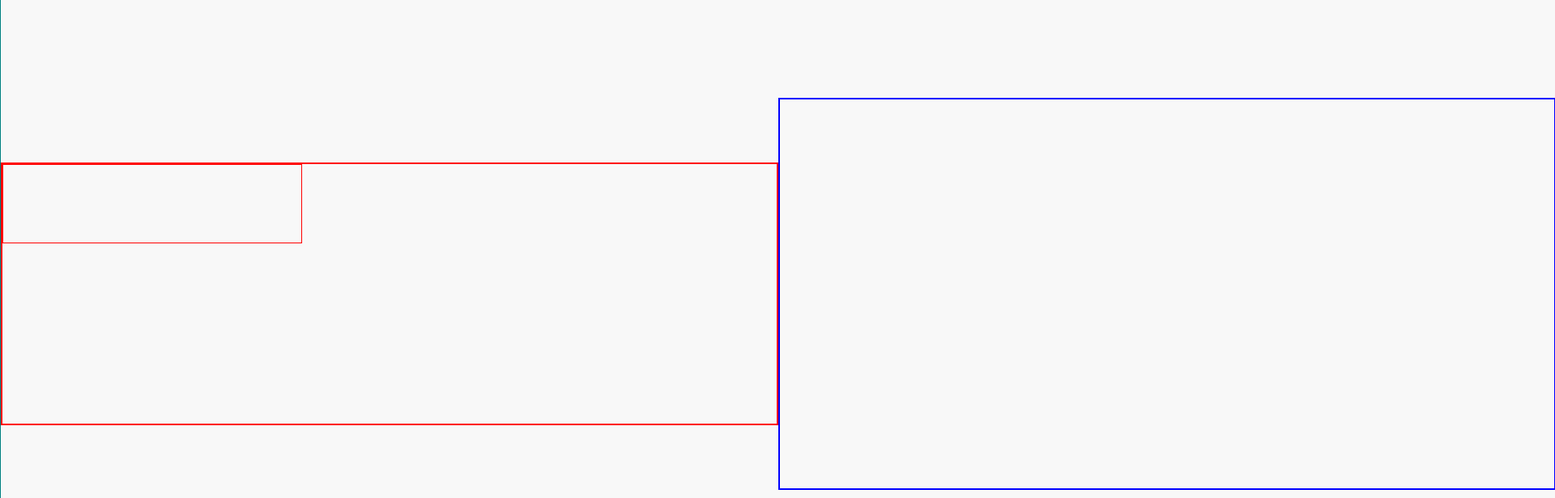
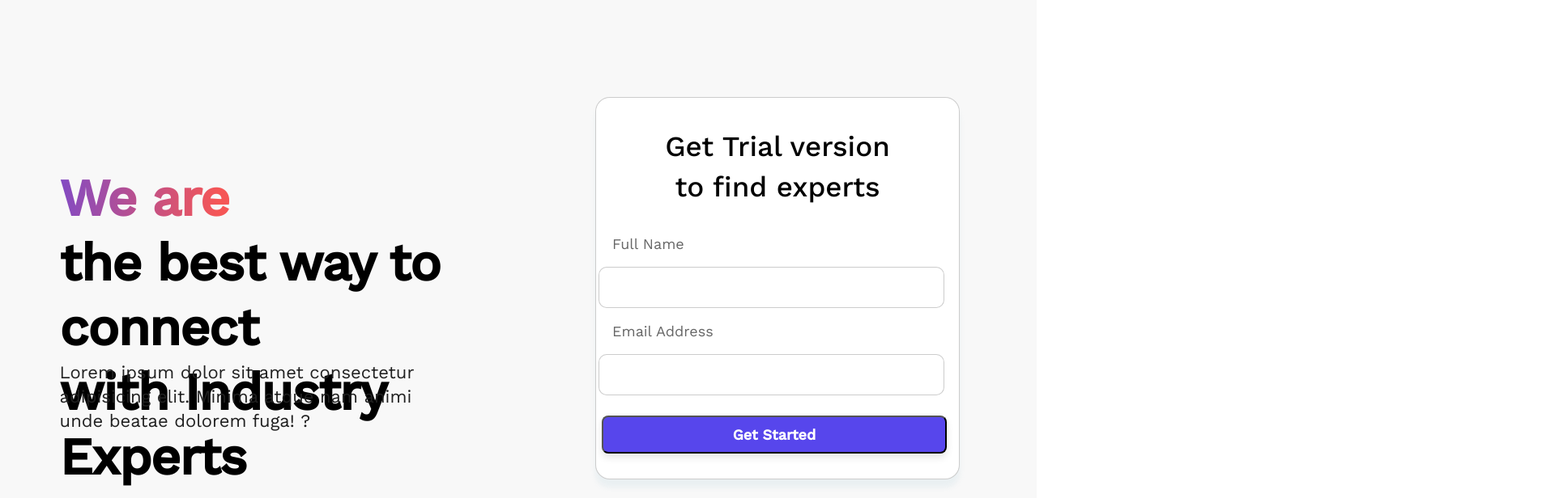
Before and after one commit to Naveen-Peddabuddi/GravityLoft, a React (Create React App) app in the folder gravityloft/: page / in a window 1280 px wide. Shown: the part 140-756 px from the top of the page at 81% size, 1920 px wide, since content can reach past the window. Built offline with nearby package versions, Linux system fonts and the light colour scheme.

Commit message:
Completed Form

```diff
--- a/gravityloft/src/Components/Form.jsx
+++ b/gravityloft/src/Components/Form.jsx
@@ -2,9 +2,9 @@ import React from 'react'
 import styled from 'styled-components'
 
 const Container = styled.div`
-    width: 1920px;
+    width: 100%;
     height: 801px;
-    border: 1px solid teal;
+    /* border: 1px solid teal; */
     background-color: rgba(248, 248, 248, 1);
     display: flex;
 
@@ -12,28 +12,148 @@ const Container = styled.div`
 const Leftdiv = styled.div`
   width: 50%;
   height: 40%;
-  border: 2px solid red;
+  /* border: 2px solid red; */
   margin: auto;
+
 `
 const Rightdiv = styled.div`
   width: 50%;
   height: 60%;
-  border: 2px solid blue;
+  /* border: 2px solid blue; */
   margin: auto;
+
 `
 const LeftTop = styled.div`
-  width: 38.5%;
-  height: 30%;
-  border: 1px solid red;
+  width: 85%;
+  height: 75%;
+  /* border: 1px solid red; */
+  margin-left: 11.5%;
+`
+const LeftBottom = styled.div`
+  width: 74%;
+  height: 19%;
+  /* border: 1px solid black; */
+  margin-left: 11.5%;
+`
+const LeftTopText = styled.p`
+  font-family: 'Work Sans';
+  font-weight: 600;
+  font-style: normal;
+  font-size: 64px;
+  line-height: 80px;
+  letter-spacing: -0.02em;
+  color: black;
+  text-align: left;
+  margin-top: 5px;
+`
+const Weare = styled.span`
+  background: linear-gradient(92.84deg, #5746EC -34.59%, #F55656 93.19%);
+-webkit-background-clip: text;
+-webkit-text-fill-color: transparent;
+background-clip: text;
+`
+const LeftbottomText = styled.p`
+  font-family: 'Work Sans';
+  color: rgba(32, 32, 32, 1);
+  font-style: normal;
+  font-weight: 400;
+  line-height: 30px;
+  font-size: 22px;
+  text-align: left;
+  margin-top: 0px;
+`
+const Formbox = styled.div`
+    width: 70%;
+    height: 98%;
+    border: 1px solid rgba(0, 0, 0, 0.2);
+    margin: auto;
+    background: rgba(255, 255, 255, 1);
+    box-shadow: 0px 10px 6px rgba(180, 212, 221, 0.2);
+    border-radius: 18px;
+
+`
+const Heading = styled.p`
+  font-family: 'Work Sans';
+  font-size: 35px;
+  font-style: normal;
+  font-weight: 500;
+  line-height: 50px;
+  text-align: center;
+  color: #000000;
+`
+const InputHeading = styled.p`
+  font-family: 'Work Sans';
+  font-size: 18px;
+  font-style: normal;
+  font-weight: 400;
+  line-height: 21px;
+  color : #666666;
+  text-align: left;
+  margin-left: 20px;
+`
+const Input = styled.input`
+  width: 90%;
+  height: 10%;
+  margin-right: 15px;
+  color: black;
+  font-size: 18px;
+  font-family: 'Work Sans';
+  font-weight: 500;
+  padding-left: 20px;
+  border: 1px solid rgba(0, 0, 0, 0.2);
+  border-radius: 10px;
+`
+const Getstarted = styled.button`
+  width: 95%;
+  height: 10%;
+  background: rgba(87, 70, 236, 1);
+  box-shadow: 0px 5px 10px rgba(0, 0, 0, 0.1);
+  border-radius: 8px;
+  margin-right: 8px;
+  font-family: 'Work Sans';
+  font-style: normal;
+  font-weight: 600;
+  font-size: 18px;
+  line-height: 21px;
+  color: #FFFFFF;
+  margin-top: 25px;
 `
 const Form = () => {
   return (
     <Container>
         <Leftdiv>
-            <LeftTop></LeftTop>
+            <LeftTop>
+              <LeftTopText>
+               <Weare>We are </Weare><br />
+                the best way to connect <br />
+                with Industry Experts
+              </LeftTopText>
+            </LeftTop>
+            <LeftBottom>
+              <LeftbottomText>
+              Lorem ipsum dolor sit amet consectetur adipisicing elit. Minima atque nam animi unde beatae dolorem fuga! ?
+              </LeftbottomText>
+            </LeftBottom>
         </Leftdiv>
         <Rightdiv>
+          <Formbox>
+            <Heading>
+              Get Trial version <br/>
+              to find experts
+            </Heading>
 
+            <InputHeading>
+            Full Name
+            </InputHeading>
+           <Input />
+            <InputHeading>
+            Email Address
+            </InputHeading>
+            <Input />
+            <Getstarted>
+              Get Started
+            </Getstarted>
+          </Formbox>
         </Rightdiv>
     </Container>
   )
--- a/gravityloft/src/Components/Navbar.jsx
+++ b/gravityloft/src/Components/Navbar.jsx
@@ -2,9 +2,9 @@ import React from 'react'
 import styled from 'styled-components'
 import logo from '../Assets/Images/logo.png'
 const Container = styled.div`
-    width: 1920px;
+    width: 100%;
     height: 100px;
-    border: 1px solid blue;
+    /* border: 1px solid blue; */
     display: flex;
 `
 const Rightdiv = styled.div`
```
